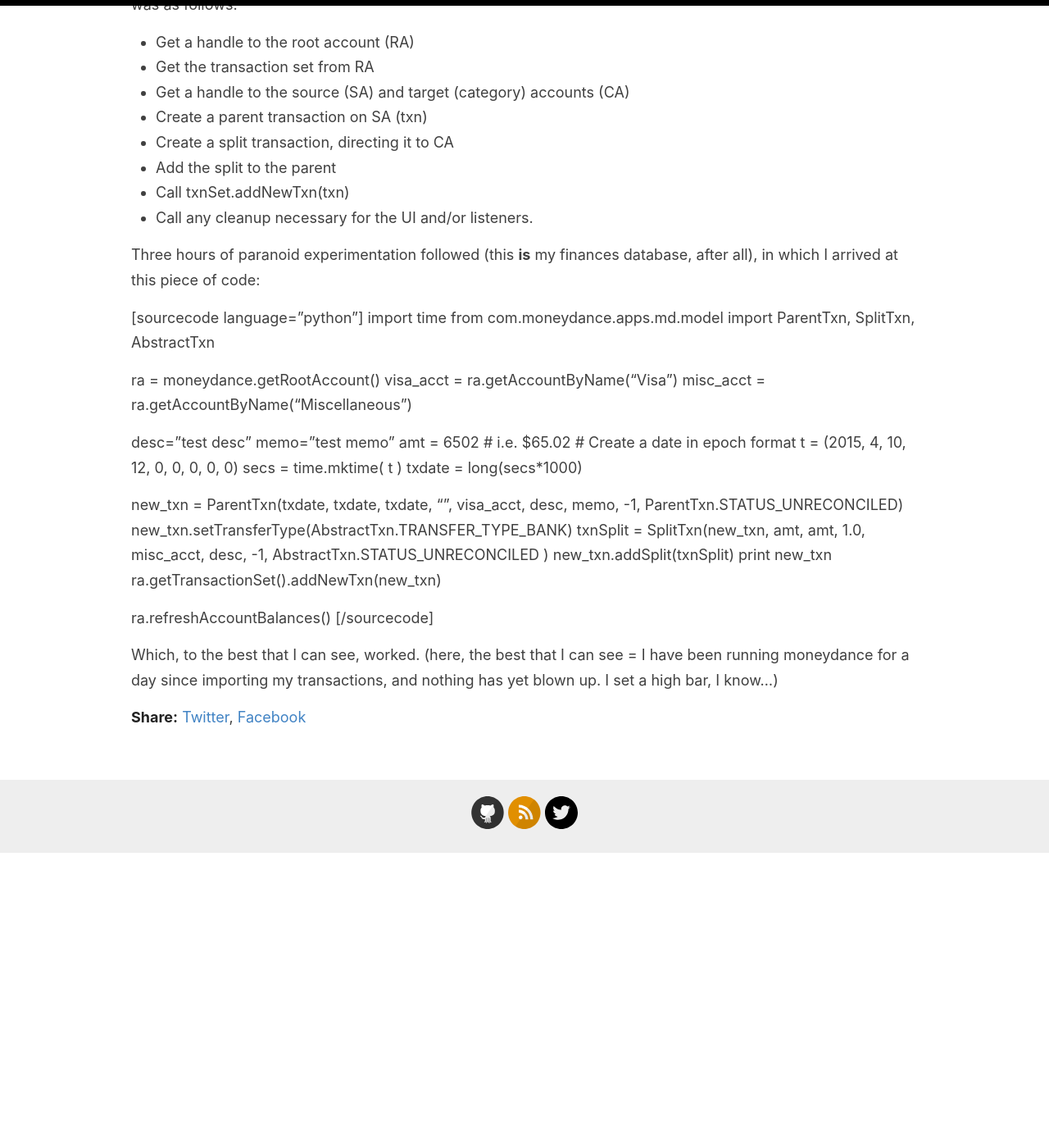
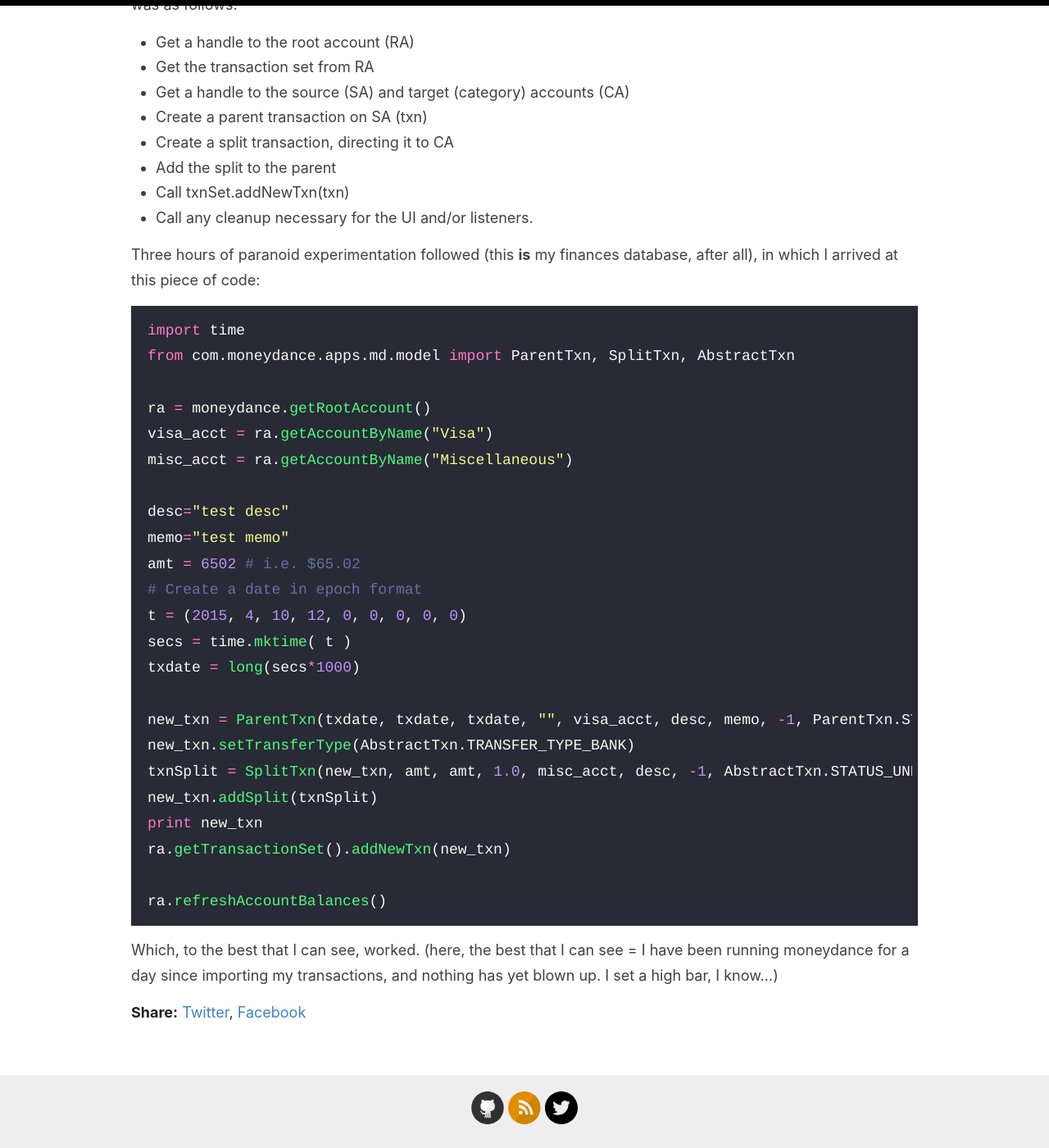
Before and after one commit to hackalog/hackalog.github.io, a Jekyll site: the page built from _posts/2015-04-13-moneydance-jython.md, in a window 1280 px wide and 1400 px high, scrolled down 1213 px. Shown: the whole window at 82% size. Built offline with Jekyll 4.4.1, drawn with Linux system fonts in a browser that asks for light colours; our own code applies the rules of GitHub Pages for plain Markdown files; before the commit the page ends 2253 px from its top, so only the background shows below that.

Commit message:
fix source code formatting

````diff
--- a/_posts/2015-04-13-moneydance-jython.md
+++ b/_posts/2015-04-13-moneydance-jython.md
@@ -40,14 +40,30 @@
 
 Three hours of paranoid experimentation followed (this **is** my finances database, after all), in which I arrived at this piece of code:
 
-\[sourcecode language="python"\] import time from com.moneydance.apps.md.model import ParentTxn, SplitTxn, AbstractTxn
+```python
+import time
+from com.moneydance.apps.md.model import ParentTxn, SplitTxn, AbstractTxn
 
-ra = moneydance.getRootAccount() visa\_acct = ra.getAccountByName("Visa") misc\_acct = ra.getAccountByName("Miscellaneous")
+ra = moneydance.getRootAccount()
+visa_acct = ra.getAccountByName("Visa")
+misc_acct = ra.getAccountByName("Miscellaneous")
 
-desc="test desc" memo="test memo" amt = 6502 # i.e. $65.02 # Create a date in epoch format t = (2015, 4, 10, 12, 0, 0, 0, 0, 0) secs = time.mktime( t ) txdate = long(secs\*1000)
+desc="test desc"
+memo="test memo"
+amt = 6502 # i.e. $65.02
+# Create a date in epoch format
+t = (2015, 4, 10, 12, 0, 0, 0, 0, 0)
+secs = time.mktime( t )
+txdate = long(secs*1000)
 
-new\_txn = ParentTxn(txdate, txdate, txdate, "", visa\_acct, desc, memo, -1, ParentTxn.STATUS\_UNRECONCILED) new\_txn.setTransferType(AbstractTxn.TRANSFER\_TYPE\_BANK) txnSplit = SplitTxn(new\_txn, amt, amt, 1.0, misc\_acct, desc, -1, AbstractTxn.STATUS\_UNRECONCILED ) new\_txn.addSplit(txnSplit) print new\_txn ra.getTransactionSet().addNewTxn(new\_txn)
+new_txn = ParentTxn(txdate, txdate, txdate, "", visa_acct, desc, memo, -1, ParentTxn.STATUS_UNRECONCILED)
+new_txn.setTransferType(AbstractTxn.TRANSFER_TYPE_BANK)
+txnSplit = SplitTxn(new_txn, amt, amt, 1.0, misc_acct, desc, -1, AbstractTxn.STATUS_UNRECONCILED  )
+new_txn.addSplit(txnSplit)
+print new_txn
+ra.getTransactionSet().addNewTxn(new_txn)
 
-ra.refreshAccountBalances() \[/sourcecode\]
+ra.refreshAccountBalances()
+```
 
 Which, to the best that I can see, worked. (here, the best that I can see = I have been running moneydance for a day since importing my transactions, and nothing has yet blown up. I set a high bar, I know...)
````
